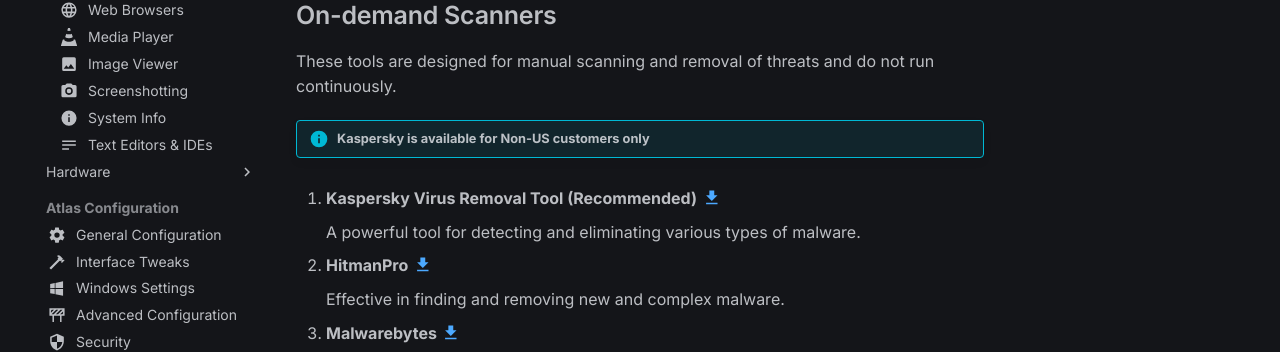
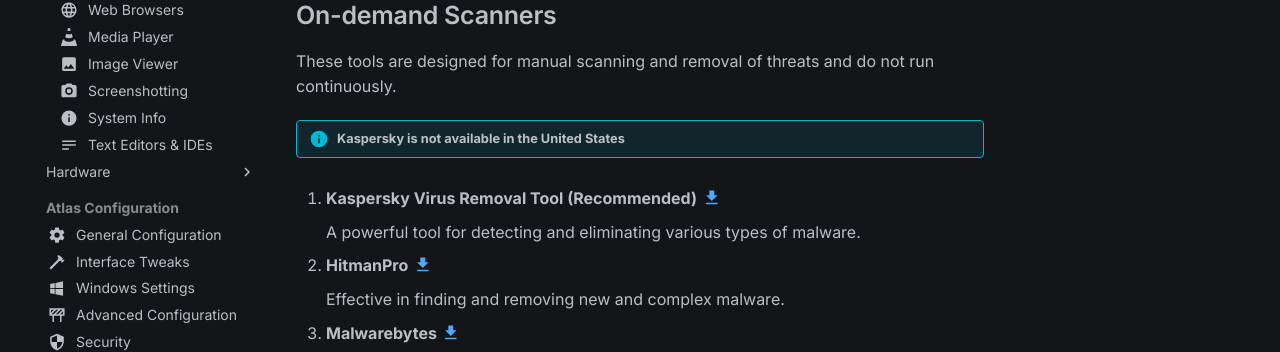
Before and after one commit to Atlas-OS/docs, an MkDocs documentation site: the page built from docs/getting-started/post-installation/software/anti-virus.md, in a window 1280 px wide and 900 px high, scrolled down 520 px. Shown: the part 269-621 px from the top of the window. Built offline with MkDocs 1.6.1 and Material for MkDocs 9.7.7, drawn with Linux system fonts in a browser that asks for light colours; some web fonts are replaced; comment, search, counter and statistics services are not loaded.

Commit message:
change Kaspersky note for US users

```diff
--- a/docs/getting-started/post-installation/software/anti-virus.md
+++ b/docs/getting-started/post-installation/software/anti-virus.md
@@ -24,7 +24,7 @@ These applications offer continuous protection against malware.
 ## On-demand Scanners
 These tools are designed for manual scanning and removal of threats and do not run continuously.
 
-!!! info "Kaspersky is available for Non-US customers only"
+!!! info "Kaspersky is not available in the United States"
 1. **Kaspersky Virus Removal Tool (Recommended)** [:material-download:](https://devbuilds.s.kaspersky-labs.com/devbuilds/KVRT/latest/full/KVRT.exe)
 
 	A powerful tool for detecting and eliminating various types of malware.
```
